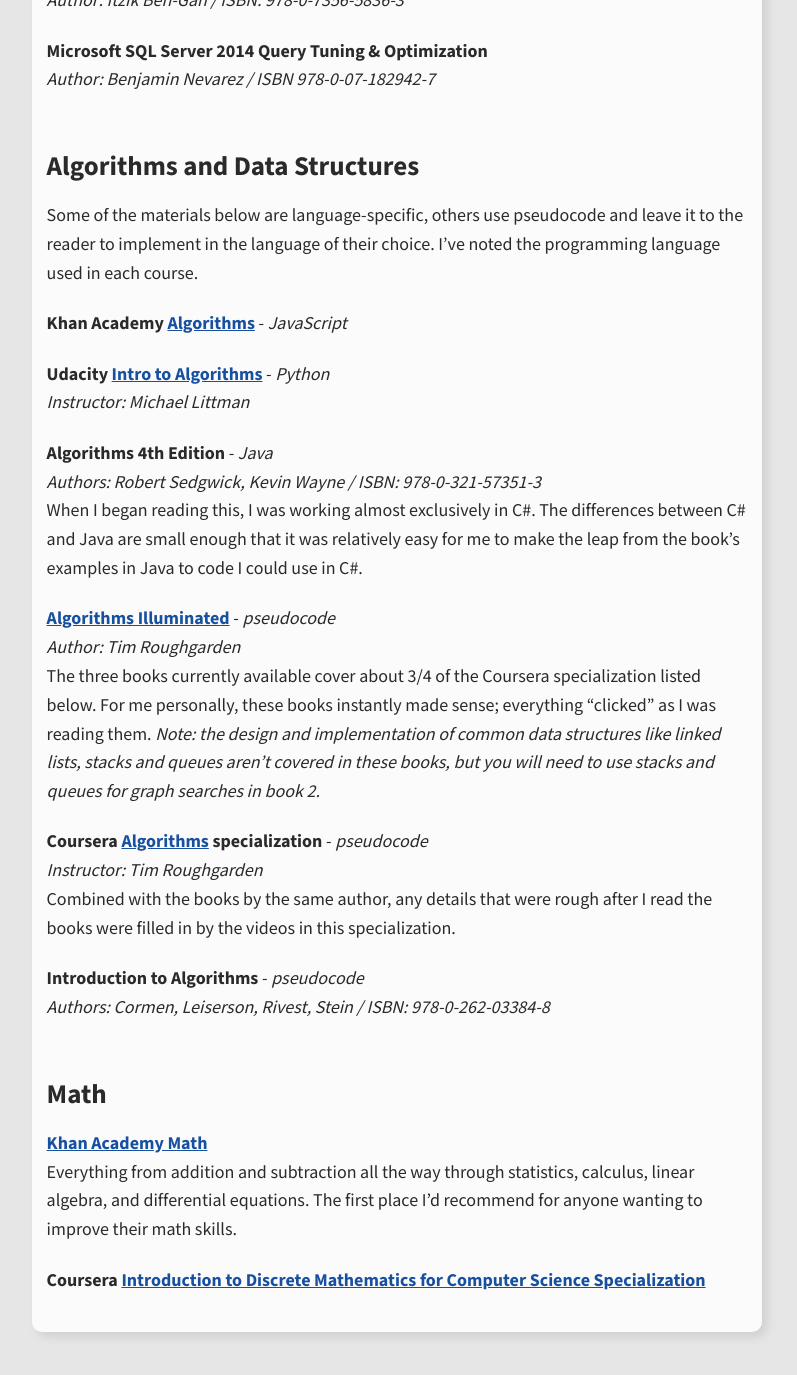
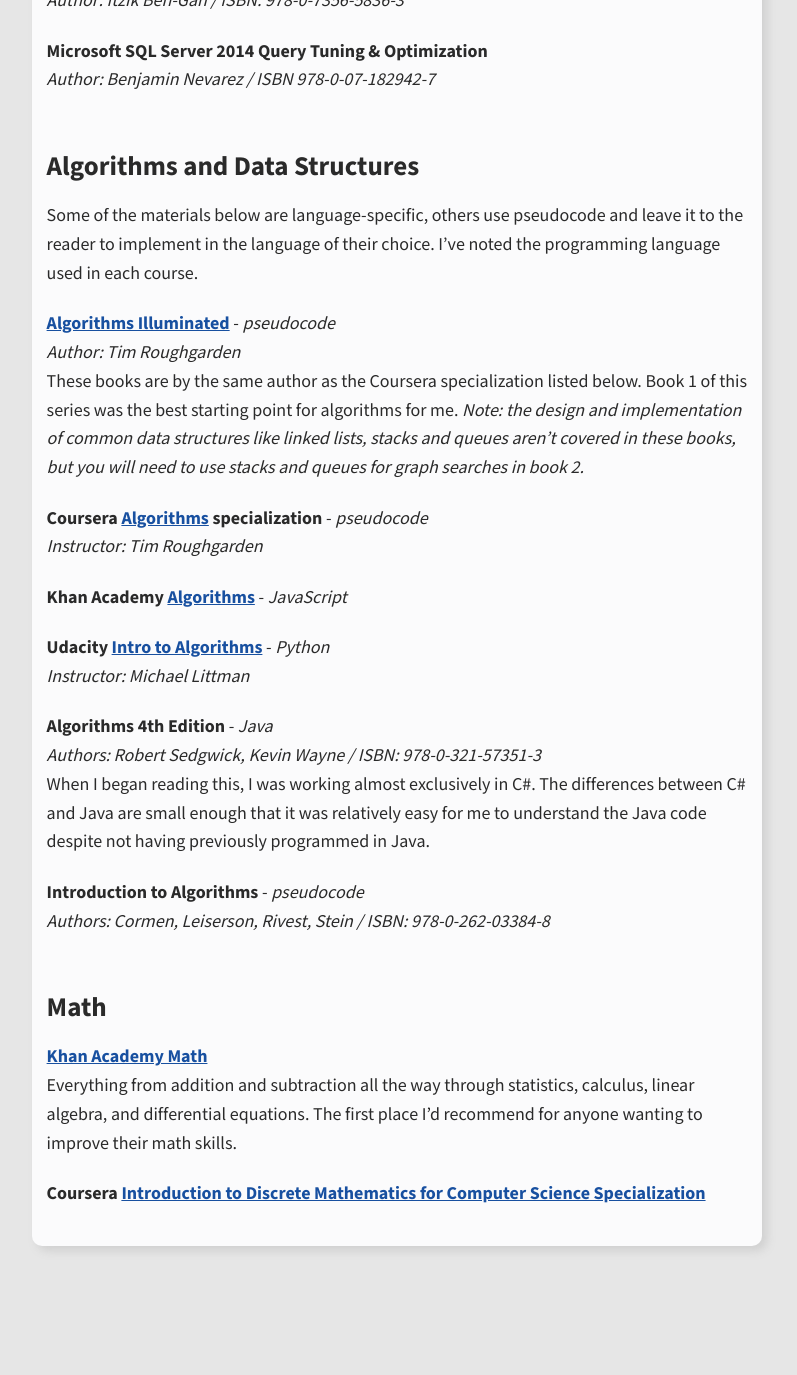
Before and after one commit to ShawnPence/shawnpence.github.io, a Jekyll site: the page built from resources.md, in a window 1280 px wide and 1400 px high, scrolled down 2376 px. Shown: the top 1375 px of the window, without its empty margins (243-1040 px from the left). Built offline with Jekyll 4.4.1, drawn with Linux system fonts in a browser that asks for light colours; after the commit the page ends 3690 px from its top, so only the background shows below that.

Commit message:
update learning resources

```diff
--- a/resources.md
+++ b/resources.md
@@ -74,6 +74,13 @@
 
 Some of the materials below are language-specific, others use pseudocode and leave it to the reader to implement in the language of their choice. I've noted the programming language used in each course.
 
+**[Algorithms Illuminated](http://www.algorithmsilluminated.org/)** - *pseudocode*<br>
+*Author: Tim Roughgarden*<br>
+These books are by the same author as the Coursera specialization listed below. Book 1 of this series was the best starting point for algorithms for me. *Note: the design and implementation of common data structures like linked lists, stacks and queues aren't covered in these books, but you will need to use stacks and queues for graph searches in book 2.*
+
+**Coursera [Algorithms](https://www.coursera.org/specializations/algorithms) specialization** - *pseudocode*<br>
+*Instructor: Tim Roughgarden*<br>
+
 **Khan Academy [Algorithms](https://www.khanacademy.org/computing/computer-science/algorithms)** - *JavaScript*<br>
 
 **Udacity [Intro to Algorithms](https://www.udacity.com/course/intro-to-algorithms--cs215)** - *Python*<br>
@@ -81,19 +88,10 @@
 
 **Algorithms 4th Edition** - *Java*<br>
 *Authors: Robert Sedgwick, Kevin Wayne / ISBN: 978-0-321-57351-3*<br>
-When I began reading this, I was working almost exclusively in C#. The differences between C# and Java are small enough that it was relatively easy for me to make the leap from the book's examples in Java to code I could use in C#.
-
-**[Algorithms Illuminated](http://www.algorithmsilluminated.org/)** - *pseudocode*<br>
-*Author: Tim Roughgarden*<br>
-The three books currently available cover about 3/4 of the Coursera specialization listed below. For me personally, these books instantly made sense; everything "clicked" as I was reading them. *Note: the design and implementation of common data structures like linked lists, stacks and queues aren't covered in these books, but you will need to use stacks and queues for graph searches in book 2.*
-
-**Coursera [Algorithms](https://www.coursera.org/specializations/algorithms) specialization** - *pseudocode*<br>
-*Instructor: Tim Roughgarden*<br>
-Combined with the books by the same author, any details that were rough after I read the books were filled in by the videos in this specialization.
+When I began reading this, I was working almost exclusively in C#. The differences between C# and Java are small enough that it was relatively easy for me to understand the Java code despite not having previously programmed in Java.
 
 **Introduction to Algorithms** - *pseudocode*<br>
 *Authors: Cormen, Leiserson, Rivest, Stein / ISBN: 978-0-262-03384-8*<br>
-
 ## Math
 
 **[Khan Academy Math](https://www.khanacademy.org/math)**<br>
```
